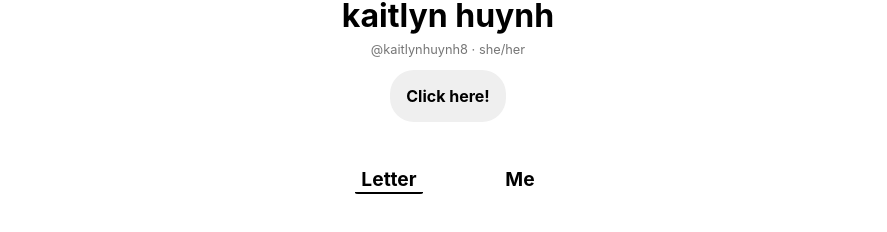
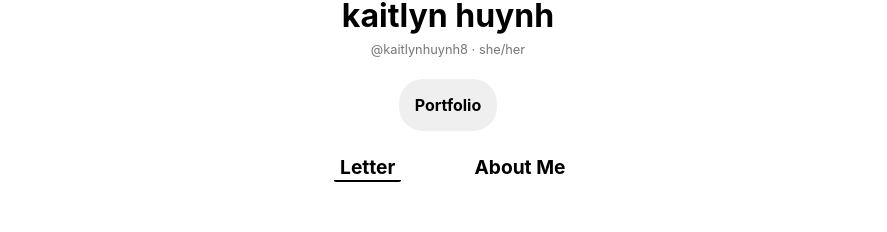
Before and after one commit to kaitlynh770/pcv, a React (Create React App) app in the folder pcv/: page / in a window 1280 px wide. Shown: the part 255-487 px from the top of the page, without its empty margins (192-1079 px from the left). Built offline with nearby package versions, Linux system fonts and the light colour scheme; a web font is replaced by a local one.

Commit message:
fixed some css and added portfolio link

```diff
--- a/pcv/src/Profile.js
+++ b/pcv/src/Profile.js
@@ -6,6 +6,9 @@ import Letter from './Letter.js';
 import Cards from './Cards.js';
 
 function Profile() {
+    const handleClick = (e) =>  {
+        e.preventDefault();
+    }
     const [showLetter,setShowLetter] = useState(true);
     function changeButton(){
         if(showLetter){
@@ -20,10 +23,10 @@ function Profile() {
             <img className = "profile-image" src = {profile}></img>
             <h1>kaitlyn huynh</h1>
             <p className = "profile-info">@kaitlynhuynh8 · she/her</p>
-            <button className = "click-me">Click here!</button>
+            <a className = "click-me" href = 'https://creative.colorado.edu/~kahu1074/web/portfolio/'>Portfolio</a>
             <br />
             <button onClick = {changeButton} className={showLetter ? 'change-view-selected' : 'change-view' }>Letter</button>
-            <button onClick = {changeButton} className={showLetter ? 'change-view' : 'change-view-selected'}>Me</button>
+            <button onClick = {changeButton} className={showLetter ? 'change-view' : 'change-view-selected'}>About Me</button>
             {showLetter && <Letter />}
             {!showLetter && <Cards />}
         </div>
--- a/pcv/src/assets/scss/cover-letter.scss
+++ b/pcv/src/assets/scss/cover-letter.scss
@@ -1,5 +1,8 @@
 @import url("https://use.typekit.net/tir8gnz.css");
- h1{
+body{
+    overflow-x: hidden;
+}
+h1{
     margin: 0.2em;
  }
  .container{
@@ -31,11 +34,12 @@
     margin: 0.5em;
     font-size: 0.8em;
     color: #767676;
+    margin-bottom: 3em;
 }
 .click-me {
     box-sizing: border-box;
     border-radius: 24px;
-    margin: 0.4em;
+    margin: 1em 0.4em;
     font-weight: bold;
     background-color: #efefef;
     font-family: -apple-system, BlinkMacSystemFont, "Segoe UI", Roboto, Oxygen-Sans, Ubuntu, Cantarell, "Fira Sans", "Droid Sans", "Helvetica Neue", Helvetica, "ヒラギノ角ゴ Pro W3", "Hiragino Kaku Gothic Pro", メイリオ, Meiryo, "ＭＳ Ｐゴシック", Arial, sans-serif, "Apple Color Emoji", "Segoe UI Emoji", "Segoe UI Symbol";
@@ -43,6 +47,8 @@
     border: none;
     padding: 1em;
     cursor: pointer;
+    color: black;
+    text-decoration: none;
 }
 .click-me:hover{
     background-color: #d1d1d1;
@@ -56,7 +62,7 @@
     background-color: white;
     font-family: -apple-system, BlinkMacSystemFont, "Segoe UI", Roboto, Oxygen-Sans, Ubuntu, Cantarell, "Fira Sans", "Droid Sans", "Helvetica Neue", Helvetica, "ヒラギノ角ゴ Pro W3", "Hiragino Kaku Gothic Pro", メイリオ, Meiryo, "ＭＳ Ｐゴシック", Arial, sans-serif, "Apple Color Emoji", "Segoe UI Emoji", "Segoe UI Symbol";
     cursor: pointer;
-    margin: 2em;
+    margin: 1.5em;
     font-size: 1.2em;
 }
 .change-view-selected {
```
